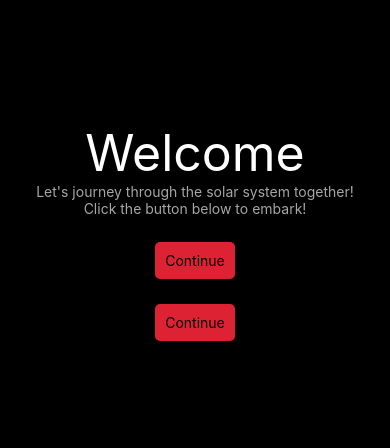
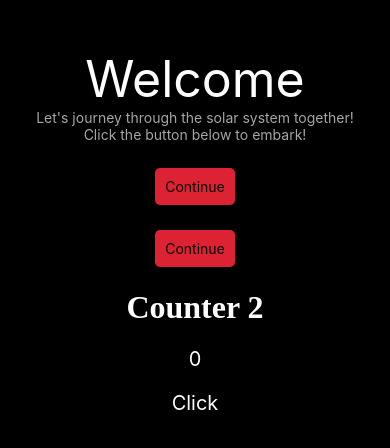
Before and after one commit to Aixufey/TDS200-Xplatform, a React Native app: screen / in a window 390 px wide. Shown: the part 190-638 px from the top of the page. Built offline with nearby package versions, Linux system fonts and the light colour scheme.

Commit message:
Hard Oppgave 1,2,4 [x]

```diff
--- a/AppSpace.tsx
+++ b/AppSpace.tsx
@@ -7,8 +7,8 @@ import {
 import { StatusBar } from 'expo-status-bar';
 import { CustomButton as BTN } from './laboratory/lab2/medium/AdvancedReactNativeComponent';
 import useAuthContext from "./hooks/useAuthContext";
-
-
+import Counter1 from "./components/Counter1";
+import Counter2 from "./components/Counter2";
 
 
 
@@ -38,6 +38,8 @@ export default function () {
                 onPress={handlePress}
                 style={styles.button}
             />
+            {/* <Counter1 /> */}
+            <Counter2 />
         </View>
     )
 };
--- /dev/null
+++ b/components/Counter1.tsx
@@ -0,0 +1,34 @@
+import { useState } from "react";
+import { Pressable, View, Text } from "react-native";
+
+
+
+
+
+
+
+
+
+function Counter1() {
+    const [counter, setCounter] = useState<number>(0)
+    const handlePress = () => {
+        setCounter(counter + 1)
+    }
+    return (
+        <View style={{
+            width: 200,
+            display: 'flex',
+            alignItems: 'center',
+        }}>
+            <h1 style={{ color: 'white' }}>Counter 1</h1>
+            <Text style={{ color: 'white', fontSize: 20 }}>{counter}</Text>
+            <Pressable onPress={handlePress}>
+                <Text style={{ color: 'white', fontSize: 20, marginTop: 20 }}>
+                    Click
+                </Text>
+            </Pressable>
+        </View>
+    )
+}
+
+export default Counter1
--- /dev/null
+++ b/components/Counter2.tsx
@@ -0,0 +1,31 @@
+import { Pressable, View, Text } from "react-native";
+import HOC from "../laboratory/lab2/hard/HOC";
+
+
+
+
+
+
+
+type OGComponentProps = {
+    counter?: number,
+    handlePress?: () => void
+}
+const Counter2: React.FC<OGComponentProps> = ({ counter, handlePress }) => {
+    return (
+        <View style={{
+            width: 200,
+            display: 'flex',
+            alignItems: 'center',
+        }}>
+            <h1 style={{ color: 'white' }}>Counter 2</h1>
+            <Text style={{ color: 'white', fontSize: 20 }}>{counter}</Text>
+            <Pressable onPress={handlePress}>
+                <Text style={{ color: 'white', fontSize: 20, marginTop: 20 }}>
+                    Click
+                </Text>
+            </Pressable>
+        </View>
+    )
+}
+export default HOC(Counter2)
--- /dev/null
+++ b/laboratory/lab2/hard/HOC.tsx
@@ -0,0 +1,32 @@
+import { useState } from "react"
+
+
+
+
+
+
+type AdditionalProps = {
+    test?: string
+}
+/**
+ * HOC will accept a JSX element and performs business logic then return back the updated component.
+ * Increasing the reusability.
+ * @param OriginalComponent is the original component being sent to the HOC
+ */
+
+export default function HOC<T>(WrappedComponent: React.ComponentType<T>): React.FC<T & AdditionalProps> {
+
+    // Business logic here
+    const UpdatedComponent: React.FC<T & AdditionalProps> = (props) => {
+        const [counter, setCounter] = useState<number>(0)
+
+        const handlePress = () => {
+            setCounter(counter + 1)
+        }
+        // Update the original component
+        return <WrappedComponent {...props} handlePress={handlePress} counter={counter} />
+    }
+
+    // Then return back the new updated component
+    return UpdatedComponent;
+}
--- /dev/null
+++ b/laboratory/lab2/hard/Oppgave2.ts
@@ -0,0 +1,5 @@
+/*
+    Oppgave 2: Avanserte Contitional types
+    Opprett en betinget type UnwrapArray som pakker ut innebygde arrays. Bruk
+    den på et NestedArray-object og logg den resulterende verdien.
+*/
```
Also changed, not shown: laboratory/lab2/hard/Oppgave1.js (added, +22 -0 lines), laboratory/lab2/hard/Oppgave1.ts (added, +26 -0 lines), typescript/javascript/recursion.js (added, +36 -0 lines).
